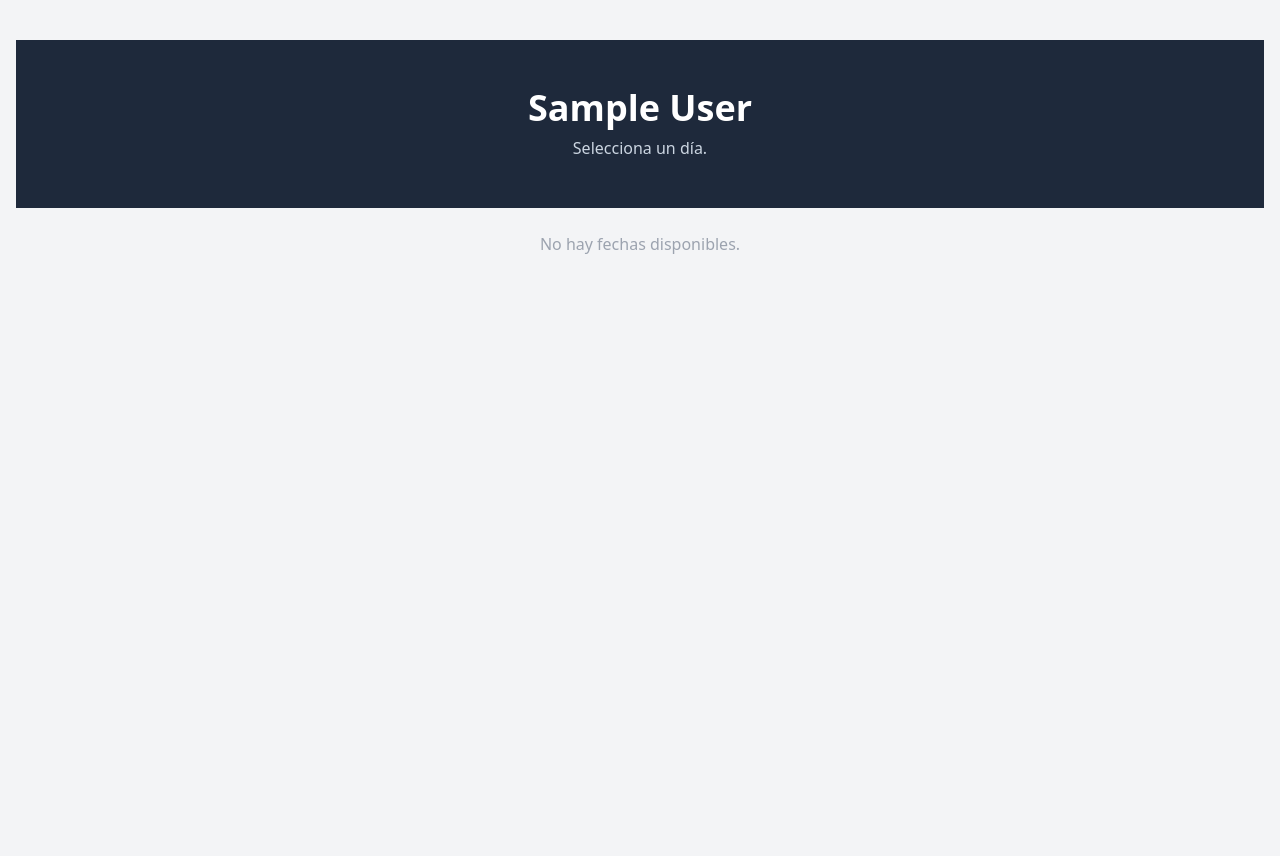
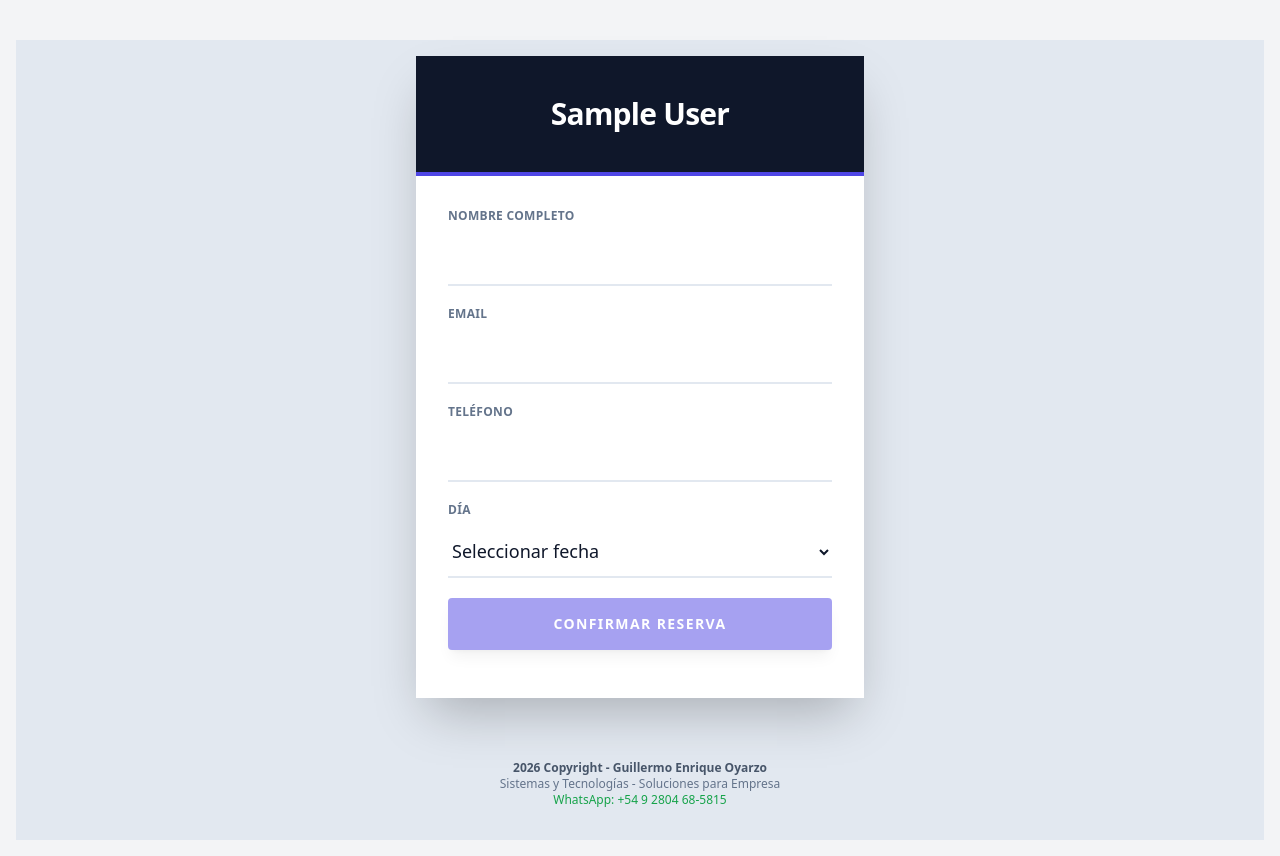
Before and after one commit to guille001-star/AgendaPro, a Flask app: a page that uses app/templates/public/agenda.html in a window 1280 px wide. Before the commit the page ends 254 px from the top, so only its background shows below. Run offline with Flask 3, Linux system fonts and the light colour scheme; tables that the repository leaves empty hold one stand-in row (values such as "Sample post"); some libraries are stand-ins or nearby versions.

Commit message:
FIX: Restore stable visual layout for agenda

```diff
--- a/app/templates/public/agenda.html
+++ b/app/templates/public/agenda.html
@@ -1,70 +1,97 @@
 {% extends "base.html" %}
+{% block title %}Agenda de {{ professional.name }}{% endblock %}
 {% block content %}
-<div class="bg-slate-800 text-white py-12 text-center">
-    <h1 class="text-4xl font-bold">{{ professional.name }}</h1>
-    <p class="text-slate-300 mt-2">Selecciona un día.</p>
+<div class="min-h-screen flex flex-col items-center justify-center bg-slate-200 p-4">
+    <div class="w-full max-w-md bg-white shadow-2xl overflow-hidden mb-4">
+        <!-- HEADER: Solo nombre del profesional -->
+        <div class="bg-slate-900 p-10 text-center border-b-4 border-indigo-600">
+            <h1 class="text-3xl font-bold text-white tracking-tight">{{ professional.name }}</h1>
         </div>
-<div class="container mx-auto p-6 grid md:grid-cols-3 gap-6">
+        <div class="p-8 space-y-6 bg-white">
+            <form action="{{ url_for('public.agenda', slug=professional.slug) }}" method="POST" class="space-y-5">
+                <div>
+                    <label class="block text-xs font-bold uppercase text-slate-500 mb-2 tracking-wide">Nombre Completo</label>
+                    <input type="text" name="name" required class="block w-full px-0 py-3 text-slate-900 bg-transparent border-0 border-b-2 border-slate-200 focus:border-indigo-600 focus:ring-0 text-lg transition">
+                </div>
+                <div>
+                    <label class="block text-xs font-bold uppercase text-slate-500 mb-2 tracking-wide">Email</label>
+                    <input type="email" name="email" required class="block w-full px-0 py-3 text-slate-900 bg-transparent border-0 border-b-2 border-slate-200 focus:border-indigo-600 focus:ring-0 text-lg transition">
+                </div>
+                <div>
+                    <label class="block text-xs font-bold uppercase text-slate-500 mb-2 tracking-wide">Teléfono</label>
+                    <input type="tel" name="phone" required class="block w-full px-0 py-3 text-slate-900 bg-transparent border-0 border-b-2 border-slate-200 focus:border-indigo-600 focus:ring-0 text-lg transition">
+                </div>
+                <div>
+                    <label class="block text-xs font-bold uppercase text-slate-500 mb-2 tracking-wide">Día</label>
+                    <select name="date" id="date-select" required class="block w-full px-0 py-3 text-slate-900 bg-transparent border-0 border-b-2 border-slate-200 focus:border-indigo-600 focus:ring-0 text-lg transition cursor-pointer">
+                        <option value="" disabled selected>Seleccionar fecha</option>
                         {% for d in enabled_dates %}
-    <a href="{{ url_for('public.agenda', slug=professional.slug) }}?d={{ d }}"
-       class="bg-white p-6 rounded-xl shadow hover:shadow-xl transition block text-center">
-        <h2 class="text-xl font-bold text-slate-800">{{ d.strftime('%d/%m') }}</h2>
-        <p class="text-slate-500 text-sm mt-1">{{ d.strftime('%A') }}</p>
-        <div class="mt-4 text-indigo-600 font-semibold text-sm">Ver turnos →</div>
-    </a>
-    {% else %}
-    <p class="col-span-3 text-center text-gray-400">No hay fechas disponibles.</p>
+                        <option value="{{ d.date }}">{{ d.date|format_date }}</option>
                         {% endfor %}
+                    </select>
+                </div>
+                <div id="slots-container" class="hidden">
+                    <label class="block text-xs font-bold uppercase text-slate-500 mb-3 tracking-wide">Horarios Disponibles</label>
+                    <div id="slots-grid" class="grid grid-cols-3 gap-2"></div>
+                    <input type="hidden" name="time_slot" id="time-slot-input">
+                </div>
+                <div id="notes-container" class="hidden">
+                    <label class="block text-xs font-bold uppercase text-slate-500 mb-2 tracking-wide">Nota (Opcional)</label>
+                    <textarea name="notes" rows="2" class="w-full border border-slate-200 rounded p-2 text-sm focus:ring-1 focus:ring-indigo-500 focus:outline-none resize-none"></textarea>
+                </div>
+                <button type="submit" id="submit-btn" class="w-full bg-indigo-600 text-white py-4 rounded text-sm font-bold uppercase tracking-widest hover:bg-indigo-700 transition mt-4 shadow-lg disabled:opacity-50" disabled>
+                    Confirmar Reserva
+                </button>
+            </form>
+        </div>
     </div>
 
-<form id="reserva-form" method="POST" class="hidden max-w-md mx-auto bg-white p-6 rounded-xl shadow mt-6">
-    <input type="hidden" name="date" id="res-date">
-    <input type="hidden" name="time_slot" id="res-time">
-    <h2 class="text-xl font-bold mb-4">Reservar</h2>
-    <div class="space-y-3">
-        <input type="text" name="name" placeholder="Nombre" required class="w-full border p-2 rounded">
-        <input type="email" name="email" placeholder="Email" required class="w-full border p-2 rounded">
-        <input type="tel" name="phone" placeholder="Teléfono" required class="w-full border p-2 rounded">
+    <!-- FOOTER -->
+    <div class="w-full max-w-md text-center text-xs text-slate-500 mt-auto py-4">
+        <p class="font-bold text-slate-600">2026 Copyright - Guillermo Enrique Oyarzo</p>
+        <p>Sistemas y Tecnologías - Soluciones para Empresa</p>
+        <a href="https://wa.me/5492804685815" target="_blank" class="text-green-600 hover:underline">WhatsApp: +54 9 2804 68-5815</a>
     </div>
-    <button type="submit" class="w-full bg-indigo-600 text-white py-2 rounded font-bold mt-4">Confirmar</button>
-</form>
+</div>
 
 <script>
-    const params = new URLSearchParams(window.location.search);
-    const d = params.get('d');
-    if(d) loadSlots(d);
+document.getElementById('date-select').addEventListener('change', function() {
+    const date = this.value;
+    const slug = "{{ professional.slug }}";
+    const container = document.getElementById('slots-container');
+    const notesContainer = document.getElementById('notes-container');
+    const grid = document.getElementById('slots-grid');
+    const submitBtn = document.getElementById('submit-btn');
 
-    function loadSlots(dateStr) {
-        document.getElementById('reserva-form').classList.remove('hidden');
-        document.getElementById('res-date').value = dateStr;
+    grid.innerHTML = '<p class="col-span-3 text-center text-slate-400 text-sm">Consultando...</p>';
+    container.classList.remove('hidden');
+    notesContainer.classList.add('hidden');
+    submitBtn.disabled = true;
 
-        fetch(`/agenda/get-slots/{{ professional.slug }}/${dateStr}`)
-        .then(r => r.json())
+    fetch(`/agenda/get-slots/${slug}/${date}`)
+        .then(response => response.json())
         .then(data => {
-            const c = document.createElement('div');
-            c.className = 'grid grid-cols-3 gap-2 mb-4';
-
+            grid.innerHTML = '';
             if(data.slots && data.slots.length > 0){
-                data.slots.forEach(s => {
-                    let t = typeof s === 'string' ? s : s.time;
+                data.slots.forEach(slot => {
                     const btn = document.createElement('button');
                     btn.type = 'button';
-                    btn.innerText = t;
-                    btn.className = 'p-2 border rounded hover:bg-indigo-50 text-sm';
-                    btn.onclick = () => {
-                        document.getElementById('res-time').value = t;
-                        document.querySelectorAll('.bg-indigo-200').forEach(b => b.classList.remove('bg-indigo-200'));
-                        btn.classList.add('bg-indigo-200');
+                    btn.innerText = slot;
+                    btn.className = 'border border-slate-300 rounded py-2 text-sm font-medium hover:bg-indigo-50 hover:border-indigo-500 hover:text-indigo-600 transition';
+                    btn.onclick = function() {
+                        document.querySelectorAll('#slots-grid button').forEach(b => b.classList.remove('bg-indigo-600', 'text-white', 'border-indigo-600'));
+                        this.classList.add('bg-indigo-600', 'text-white', 'border-indigo-600');
+                        document.getElementById('time-slot-input').value = slot;
+                        submitBtn.disabled = false;
+                        notesContainer.classList.remove('hidden');
                     };
-                    c.appendChild(btn);
+                    grid.appendChild(btn);
                 });
             } else {
-                c.innerHTML = '<p class="col-span-3 text-center text-gray-400">Sin turnos.</p>';
+                let msg = data.message || 'Sin horarios.';
+                grid.innerHTML = `<div class="col-span-3"><p class="text-center text-red-500 text-sm">${msg}</p></div>`;
             }
-
-            const f = document.getElementById('reserva-form');
-            f.parentNode.insertBefore(c, f);
         });
-    }
+});
 </script>
 {% endblock %}
```
Lines whose indentation alone changed are shown as unchanged.
